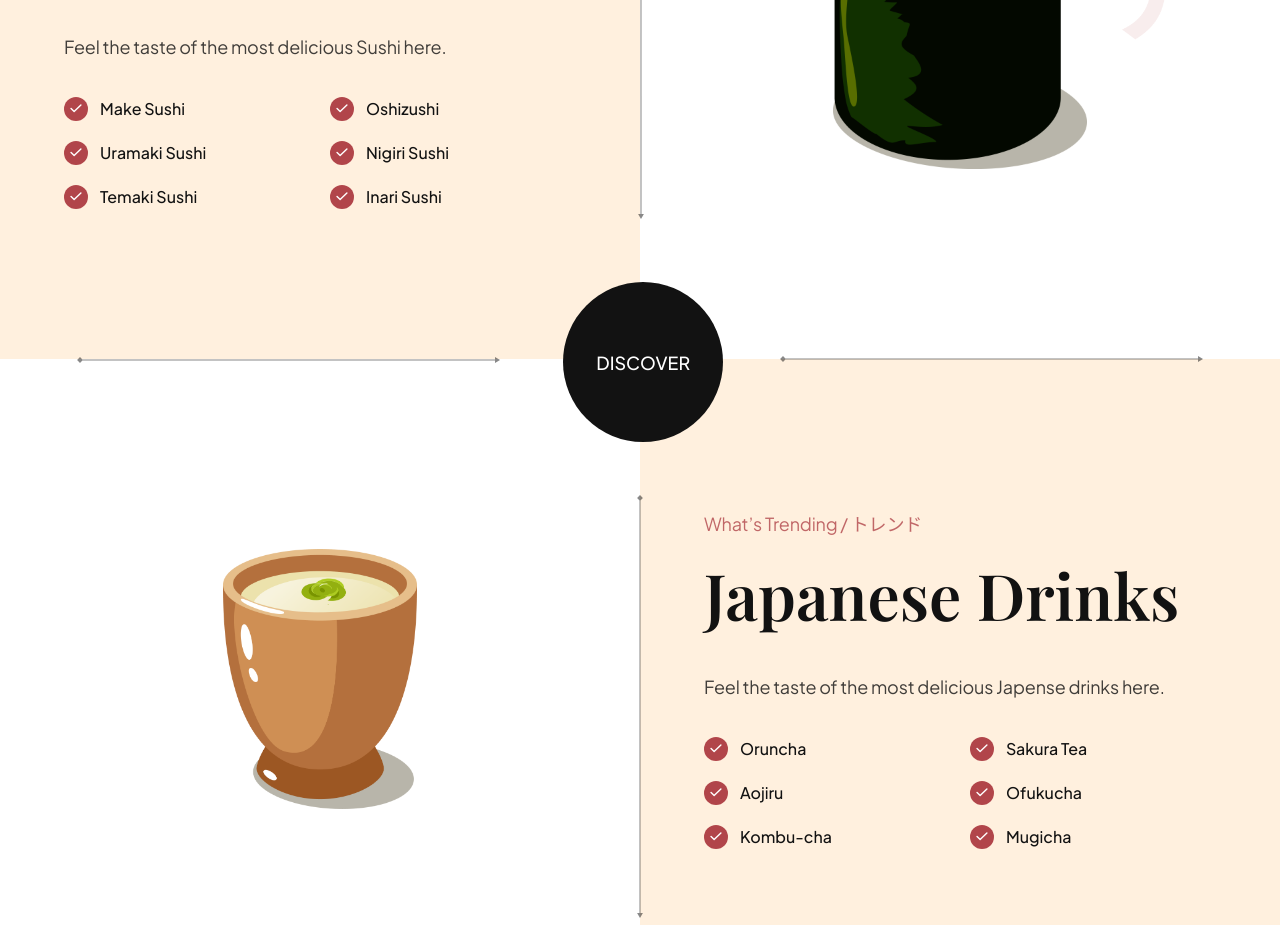
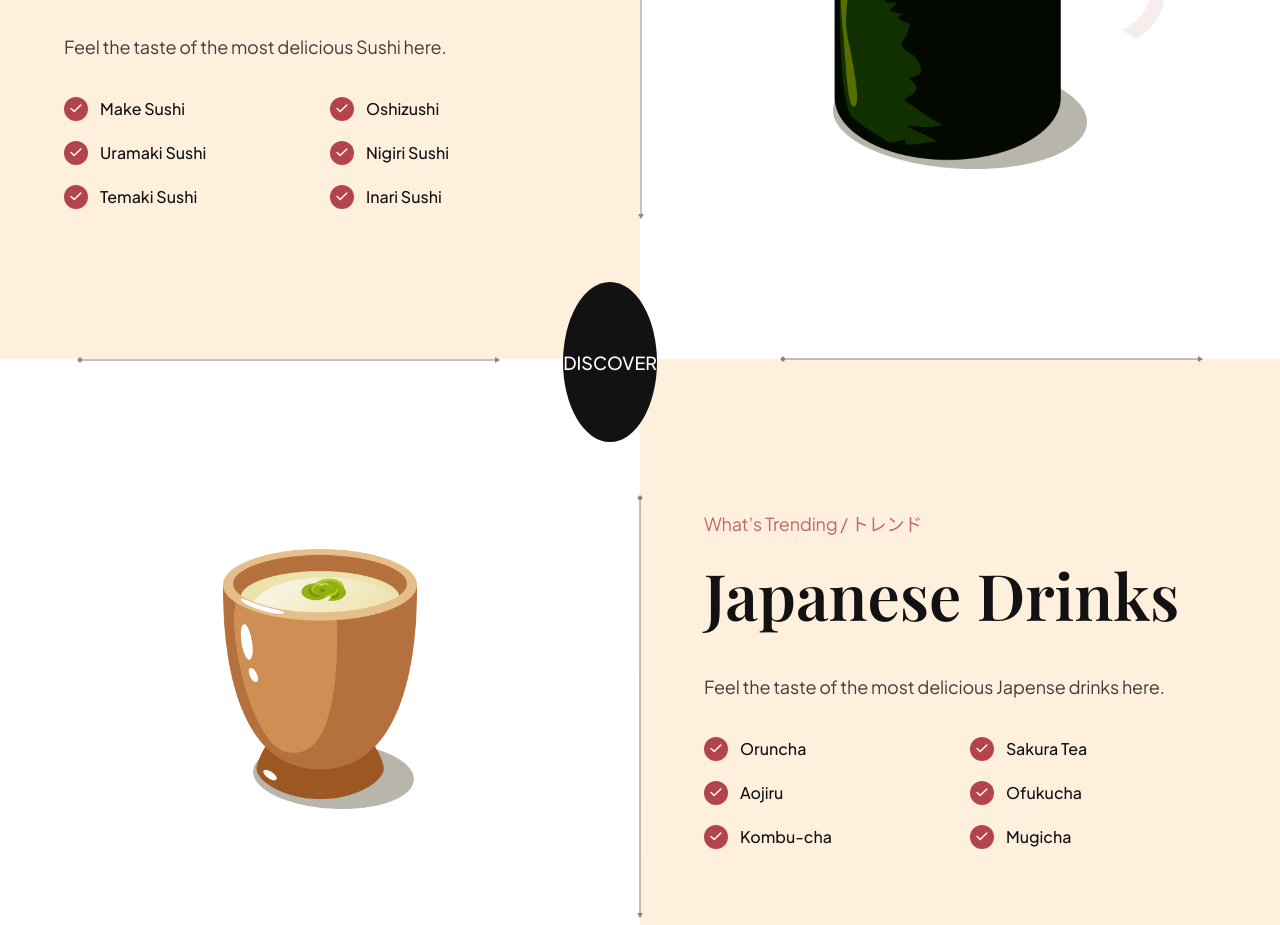
Before and after one commit to NancyAsiuloka/Sushi-landing-page, a website built with Vite: page index.html in a window 1280 px wide. Shown: the part 2699-3624 px from the top of the page. Built offline with nearby package versions, Linux system fonts and the light colour scheme.

```diff
--- a/css/sections/trending.css
+++ b/css/sections/trending.css
@@ -12,7 +12,7 @@
     left: 44%;
     z-index: 1;
 
-    width: 160px;
+    /* width: 160px; */
     height: 160px;
 
     border-radius: 100%;
```
